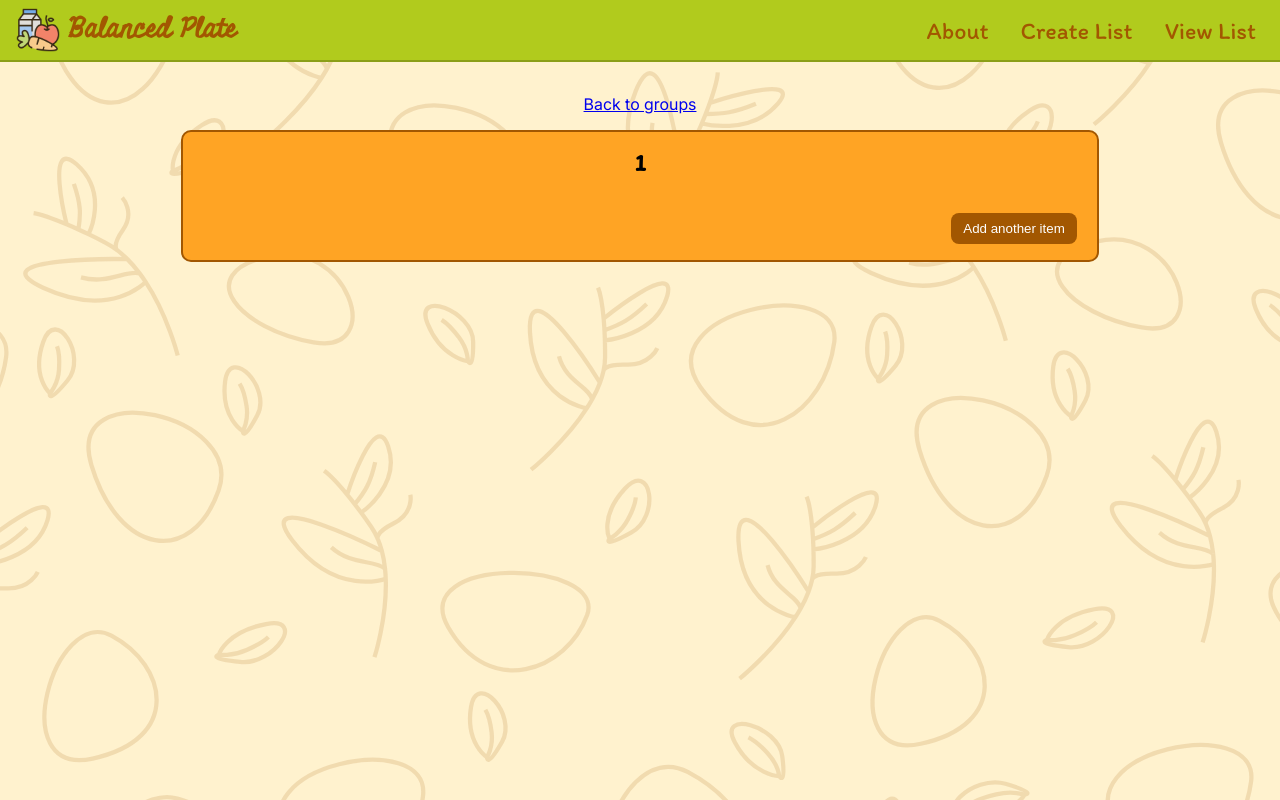
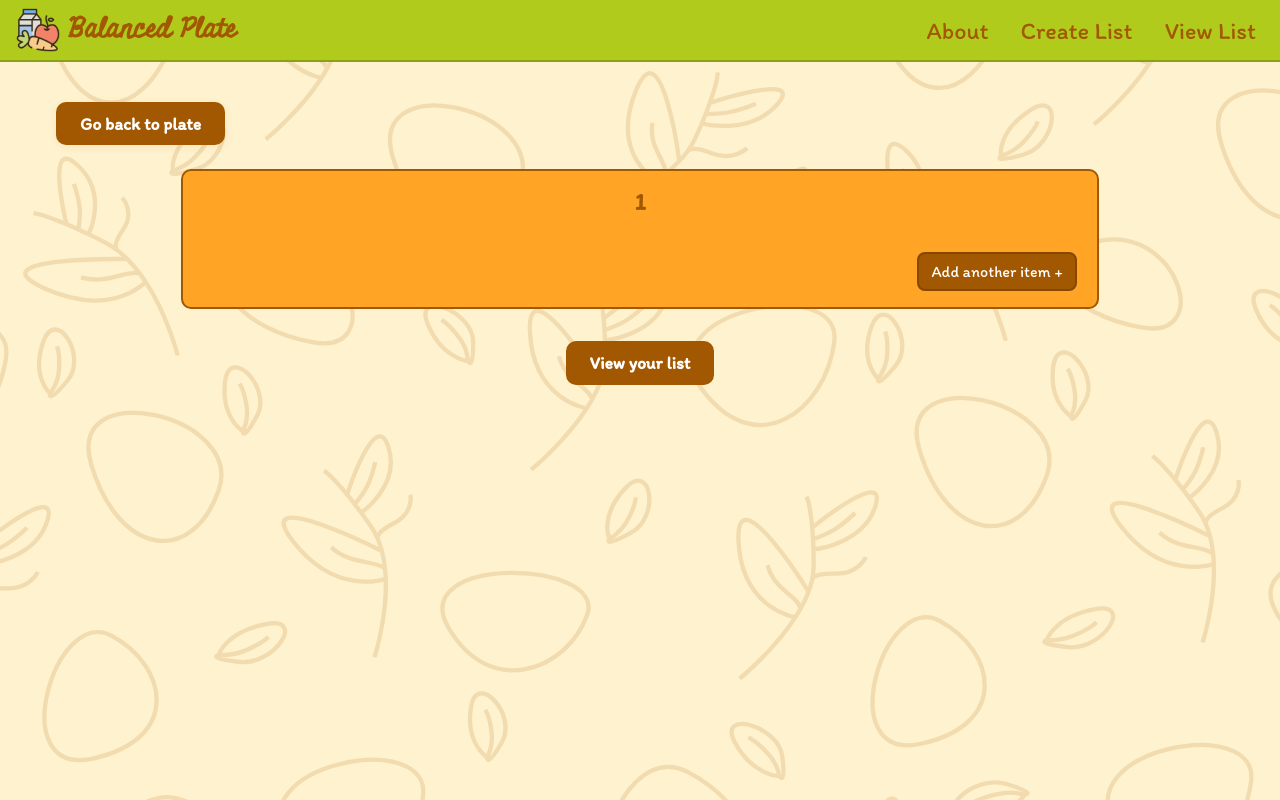
Before and after one commit to CVasqg/GroceryList, a React (Create React App) app in the folder grocerylist/: page /group/1 in a window 1280 px wide. Built offline with nearby package versions, Linux system fonts and the light colour scheme.

Commit message:
Finished Create List, just need plate

```diff
--- a/grocerylist/public/index.html
+++ b/grocerylist/public/index.html
@@ -2,12 +2,12 @@
 <html lang="en">
   <head>
     <meta charset="utf-8" />
-    <link rel="icon" href="%PUBLIC_URL%/favicon.ico" />
+    <link rel="icon" href="%PUBLIC_URL%/healthylogo.png" />
     <meta name="viewport" content="width=device-width, initial-scale=1" />
     <meta name="theme-color" content="#000000" />
     <meta
       name="description"
-      content="Web site created using create-react-app"
+      content="Create your healthy grocery list with Balanced Plate"
     />
     <link rel="apple-touch-icon" href="%PUBLIC_URL%/logo192.png" />
     <!--
@@ -24,7 +24,7 @@
       work correctly both with client-side routing and a non-root public URL.
       Learn how to configure a non-root public URL by running `npm run build`.
     -->
-    <title>React App</title>
+    <title>Balanced Plate</title>
   </head>
   <body>
     <noscript>You need to enable JavaScript to run this app.</noscript>
--- /dev/null
+++ b/grocerylist/src/components/additem.css
@@ -0,0 +1,103 @@
+/* Modal Styles */
+.modal-overlay {
+  position: fixed;
+  top: 0;
+  left: 0;
+  right: 0;
+  bottom: 0;
+  background: rgba(0, 0, 0, 0.5);
+  display: flex;
+  align-items: center;
+  justify-content: center;
+  z-index: 1000;
+}
+
+.modal-content {
+  background: #FFA424;
+  border: 2px solid #A25701;
+  border-radius: 12px;
+  padding: 2rem;
+  max-width: 400px;
+  width: 90%;
+  box-shadow: 0 8px 24px rgba(162, 87, 1, 0.2);
+  animation: slideIn 0.3s ease;
+}
+
+@keyframes slideIn {
+  from {
+    opacity: 0;
+    transform: translateY(-20px);
+  }
+  to {
+    opacity: 1;
+    transform: translateY(0);
+  }
+}
+
+.modal-content h3 {
+  color: #A25701;
+  font-family: 'Itim', -apple-system, BlinkMacSystemFont, 'Segoe UI', sans-serif;
+  font-size: 1.5rem;
+  margin-top: 0;
+  margin-bottom: 1.25rem;
+  text-align: center;
+}
+
+.modal-input {
+  width: 100%;
+  padding: 0.75rem 1rem;
+  border: 2px solid #A25701;
+  border-radius: 8px;
+  font-family: 'Itim', -apple-system, BlinkMacSystemFont, 'Segoe UI', sans-serif;
+  font-size: 1rem;
+  box-sizing: border-box;
+  margin-bottom: 1.5rem;
+  transition: border-color 0.2s;
+}
+
+.modal-input:focus {
+  outline: 3px solid #ff7c9d;
+  border-color: #FFA424;
+  color: #A25701;
+}
+
+.modal-buttons {
+  display: flex;
+  gap: 1rem;
+  justify-content: center;
+}
+
+.modal-btn {
+  padding: 0.7rem 1.5rem;
+  border: none;
+  border-radius: 8px;
+  font-family: 'Itim', -apple-system, BlinkMacSystemFont, 'Segoe UI', sans-serif;
+  font-size: 1rem;
+  font-weight: 600;
+  cursor: pointer;
+  transition: all 0.2s ease;
+}
+
+.modal-confirm {
+  background: #A25701;
+  color: #fff;
+  border: 2px solid #763f00;
+}
+
+.modal-confirm:hover {
+  background: #fff2af;
+  color: #A25701;
+  border: 2px solid #A25701;
+}
+
+.modal-cancel {
+  background: #A25701;
+  color: white;
+  border: 2px solid #763f00;
+}
+
+.modal-cancel:hover {
+  background: #B1CB1D;
+  color: #fff;
+  border: 2px solid #8b9f18;
+}
--- /dev/null
+++ b/grocerylist/src/components/additem.jsx
@@ -0,0 +1,53 @@
+import React, { useState, useEffect } from 'react';
+import './additem.css';
+
+export default function AddItem({ isOpen, onAdd, onClose }) {
+  const [inputValue, setInputValue] = useState('');
+
+  // Clear input when modal closes
+  useEffect(() => {
+    if (!isOpen) {
+      setInputValue('');
+    }
+  }, [isOpen]);
+
+  function handleConfirm() {
+    if (inputValue.trim()) {
+      onAdd(inputValue.trim());
+      setInputValue('');
+    }
+  }
+
+  function handleCancel() {
+    setInputValue('');
+    onClose();
+  }
+
+  function handleKeyDown(e) {
+    if (e.key === 'Enter') handleConfirm();
+    if (e.key === 'Escape') handleCancel();
+  }
+
+  if (!isOpen) return null;
+
+  return (
+    <div className="modal-overlay" onClick={handleCancel}>
+      <div className="modal-content" onClick={e => e.stopPropagation()}>
+        <h3>Add New Item</h3>
+        <input
+          type="text"
+          className="modal-input"
+          placeholder="Enter item name..."
+          value={inputValue}
+          onChange={e => setInputValue(e.target.value)}
+          onKeyDown={handleKeyDown}
+          autoFocus
+        />
+        <div className="modal-buttons">
+          <button className="modal-btn modal-confirm" onClick={handleConfirm}>Add</button>
+          <button className="modal-btn modal-cancel" onClick={handleCancel}>Cancel</button>
+        </div>
+      </div>
+    </div>
+  );
+}
--- a/grocerylist/src/pages/createlist.css
+++ b/grocerylist/src/pages/createlist.css
@@ -0,0 +1,25 @@
+/* View your list button styling */
+.view-list-btn {
+  background: #A25701;
+  color: #fff;
+  border: none;
+  border-radius: 10px;
+  font-size: 1.1rem;
+  padding: 0.7rem 1.5rem;
+  font-family: 'Itim', -apple-system, BlinkMacSystemFont, 'Segoe UI', sans-serif;
+  font-weight: 600;
+  cursor: pointer;
+  box-shadow: 0 2px 8px rgba(162, 87, 1, 0.12);
+  transition: all 0.2s ease;
+}
+
+.view-list-btn:hover {
+  background: #FFA424;
+  color: #A25701;
+  box-shadow: 0 4px 12px rgba(162, 87, 1, 0.2);
+  transform: translateY(-2px);
+}
+
+.view-list-btn:active {
+  transform: translateY(0);
+}
--- a/grocerylist/src/pages/createlist.jsx
+++ b/grocerylist/src/pages/createlist.jsx
@@ -1,21 +1,25 @@
-import React from 'react';
+import React, { useContext } from 'react';
 import { useNavigate } from 'react-router-dom';
+import { GroceryContext } from '../App';
+import './createlist.css';
 
 const GROUPS = [
 	{ id: 'vegetables', name: 'Vegetables' },
 	{ id: 'fruits', name: 'Fruits' },
-	{ id: 'wholegrains', name: 'Grains' },
+	{ id: 'grains', name: 'Grains' },
 	{ id: 'proteins', name: 'Proteins' },
 	{ id: 'dairy', name: 'Dairy' },
 ];
 
 export default function CreateList() {
 	const navigate = useNavigate();
+	const { selected } = useContext(GroceryContext);
+
+	const hasItems = Object.values(selected).some(items => items && items.length > 0);
 
 	return (
 		<section>
-			<h1>Create Your Healthy Grocery List</h1>
-			<p>Click a food group to view items and add selections.</p>
+			<h1>Create Your List</h1>
 			<div style={{ display: 'grid', gridTemplateColumns: 'repeat(auto-fit, minmax(180px, 1fr))', gap: '1rem' }}>
 				{GROUPS.map(g => (
 					<button key={g.id} onClick={() => navigate(`/group/${g.id}`)} style={{ padding: '1rem' }}>
@@ -23,6 +27,11 @@ export default function CreateList() {
 					</button>
 				))}
 			</div>
+			{hasItems && (
+				<div style={{ marginTop: '2rem', textAlign: 'center' }}>
+					<button className="view-list-btn" onClick={() => navigate('/view')}>View your list</button>
+				</div>
+			)}
 		</section>
 	);
 }
--- a/grocerylist/src/pages/group.css
+++ b/grocerylist/src/pages/group.css
@@ -1,11 +1,41 @@
 /* Styles for group pages: orange box around list, Itim font for items */
+.group-nav {
+  display: flex;
+  justify-content: flex-start;
+  padding-left: 2.5rem;
+  margin-bottom: 1.5rem;
+  margin-top: 1.5rem;
+}
+
+.back-btn {
+  background: #A25701;
+  color: #fff;
+  border: none;
+  border-radius: 10px;
+  font-size: 1.1rem;
+  padding: 0.7rem 1.5rem;
+  font-family: 'Itim', -apple-system, BlinkMacSystemFont, 'Segoe UI', sans-serif;
+  font-weight: 600;
+  cursor: pointer;
+  box-shadow: 0 2px 8px rgba(162, 87, 1, 0.08);
+  transition: background 0.2s;
+}
+.back-btn:hover {
+  background: #FFA424;
+  color: #A25701;
+}
+
 .group-list {
   width: 70%;
-  margin: 1rem auto;
+  margin: 1.5rem auto;
   background: #FFA424;
   border: 2px solid #A25701;
   border-radius: 10px;
   padding: 1rem 1.25rem;
+}
+
+.group-list h2 {
+  color: #A25701; /* or any color you want */
 }
 
 .group-items {
@@ -20,7 +50,6 @@
   align-items: center;
   gap: 0.75rem;
 }
-
 
 .select-dot {
   width: 28px;
@@ -60,6 +89,8 @@
 }
 
 .group-list button {
+  font-family: 'Itim', -apple-system, BlinkMacSystemFont, 'Segoe UI', sans-serif;
+  font-size: 1rem;
   margin-top: 1rem;
   background: #A25701;
   color: #fff;
@@ -67,6 +98,13 @@
   padding: 0.5rem 0.75rem;
   border-radius: 8px;
   cursor: pointer;
+  border: 2px solid #864801;
+}
+
+.group-list button:hover {
+  background:white;
+  color: #A25701;
+  border: 2px solid #A25701;
 }
 
 .group-list .select-dot {
@@ -78,6 +116,28 @@
   border-color: #A25701;
 }
 
+/* View your list button styling */
+.view-list-btn {
+  background: #A25701;
+  border: 2px solid #763f00;
+  color: #fff;
+  border: none;
+  border-radius: 10px;
+  font-size: 1.1rem;
+  padding: 0.7rem 1.5rem;
+  font-family: 'Itim', -apple-system, BlinkMacSystemFont, 'Segoe UI', sans-serif;
+  font-weight: 600;
+  cursor: pointer;
+  box-shadow: none;
+  transition: none;
+}
+
+.view-list-btn:hover {
+  border: 2px solid #763f00;
+  background: #FFA424;
+  color: #A25701;
+}
+
 @media (max-width: 640px) {
   .group-list { padding: 0.75rem; }
   .item-label { font-size: 1rem; }
--- a/grocerylist/src/pages/group.jsx
+++ b/grocerylist/src/pages/group.jsx
@@ -1,28 +1,37 @@
 import React, { useState, useContext } from 'react';
-import { useParams, Link } from 'react-router-dom';
+import { useParams } from 'react-router-dom';
+import { useNavigate } from 'react-router-dom';
 import { GroceryContext } from '../App';
+import AddItem from '../components/additem';
 import './group.css';
 
 const HARD_CODED = {
   vegetables: ['Broccoli', 'Spinach', 'Carrots', 'Kale'],
   fruits: ['Apples', 'Bananas', 'Berries', 'Oranges'],
-  wholegrains: ['Brown Rice', 'Quinoa', 'Oats', 'Whole Wheat Bread'],
+  grains: ['Brown Rice', 'Quinoa', 'Oats', 'Whole Wheat Bread'],
   proteins: ['Chicken', 'Beans', 'Tofu', 'Fish'],
   dairy: ['Yogurt', 'Milk', 'Cheese', 'Plant Milk'],
-  oils: ['Olive Oil', 'Nuts', 'Avocado', 'Seeds'],
 };
 
 export default function GroupPage() {
   const { groupId } = useParams();
+  const navigate = useNavigate();
   const { selected, addSelectedItem, removeSelectedItem } = useContext(GroceryContext);
   const baseList = HARD_CODED[groupId] || [];
   const [customItems, setCustomItems] = useState([]);
+  const [showModal, setShowModal] = useState(false);
 
-  function handleAddCustom() {
-    const val = window.prompt('Enter an item to add to this group:');
-    if (val && val.trim()) {
-      setCustomItems(prev => [...prev, val.trim()]);
-    }
+  function handleAddCustom(itemName) {
+    setCustomItems(prev => [...prev, itemName]);
+    setShowModal(false);
+  }
+
+  function handleOpenModal() {
+    setShowModal(true);
+  }
+
+  function handleCloseModal() {
+    setShowModal(false);
   }
 
   function toggleSelect(item) {
@@ -35,9 +44,9 @@ export default function GroupPage() {
 
   return (
     <section>
-      <p>
-        <Link to="/create">Back to groups</Link>
-      </p>
+      <nav className="group-nav">
+        <button className="back-btn" onClick={() => navigate('/create')}>Go back to plate</button>
+      </nav>
       <div className="group-list">
         <h2 style={{ textTransform: 'capitalize', marginTop: 0 }}>{groupId.replace(/([A-Z])/g, ' $1')}</h2>
         <ul className="group-items">
@@ -58,9 +67,15 @@ export default function GroupPage() {
           })}
         </ul>
         <div style={{ marginTop: '1rem', textAlign: 'right' }}>
-          <button onClick={handleAddCustom}>Add another item</button>
+          <button onClick={handleOpenModal}>Add another item +</button>
         </div>
       </div>
+
+      <div style={{ marginTop: '2rem', textAlign: 'center' }}>
+        <button className="view-list-btn" onClick={() => navigate('/view')}>View your list</button>
+      </div>
+
+      <AddItem isOpen={showModal} onAdd={handleAddCustom} onClose={handleCloseModal} />
     </section>
   );
 }
--- a/grocerylist/src/pages/viewlist.jsx
+++ b/grocerylist/src/pages/viewlist.jsx
@@ -13,7 +13,7 @@ export default function ViewList() {
 	return (
 		<section className="viewlist-page">
 			<nav className="viewlist-nav">
-				<button className="back-btn" onClick={() => navigate('/')}>Go back to plate</button>
+				<button className="back-btn" onClick={() => navigate('/create')}>Go back to plate</button>
 			</nav>
 			<div className="viewlist-content">
 				<div className="list-box">
```
Also changed, not shown: grocerylist/src/pages/about.css (+32 -22 lines), grocerylist/src/pages/about.jsx (+9 -2 lines), grocerylist/public/healthylogo.png (added).
